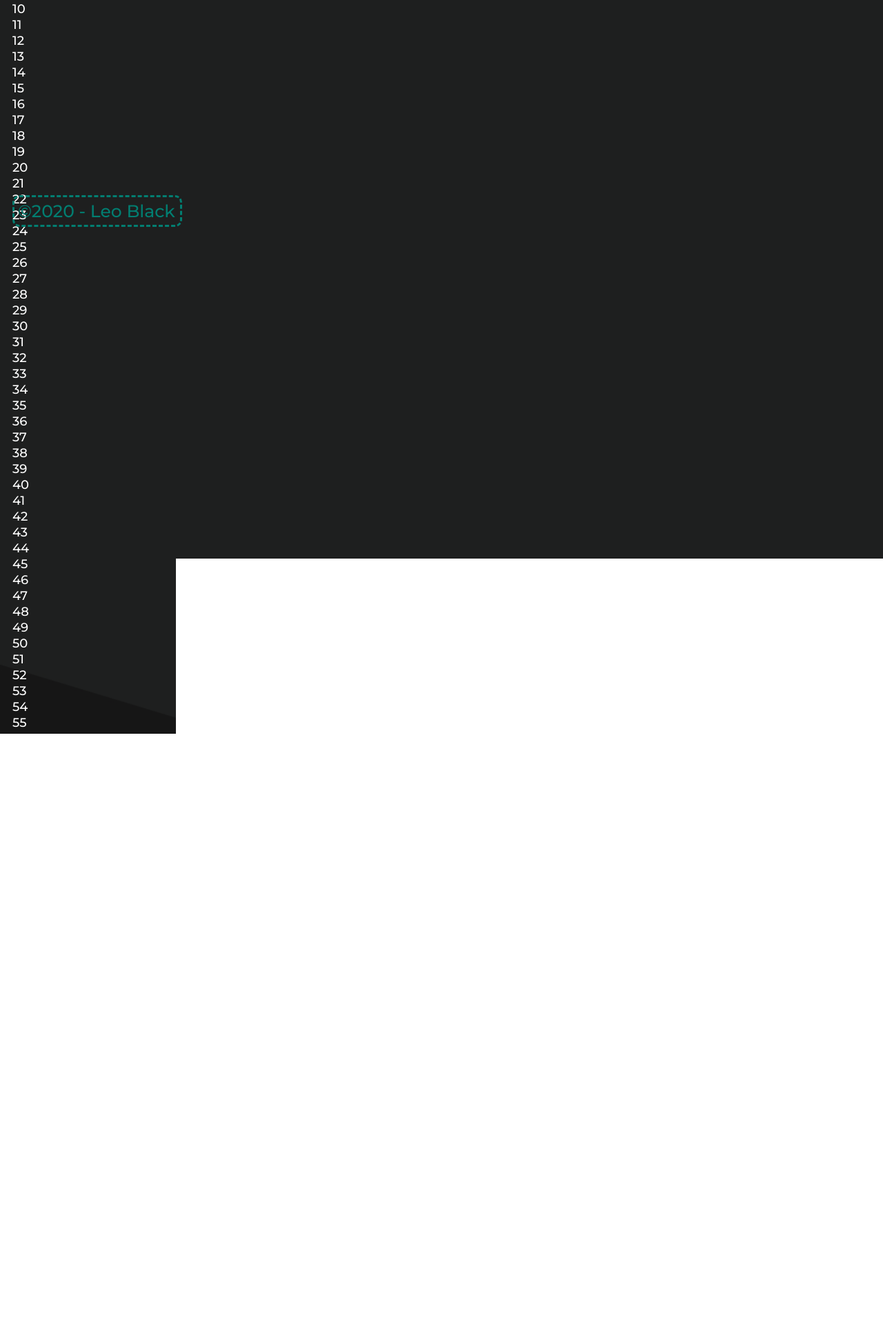
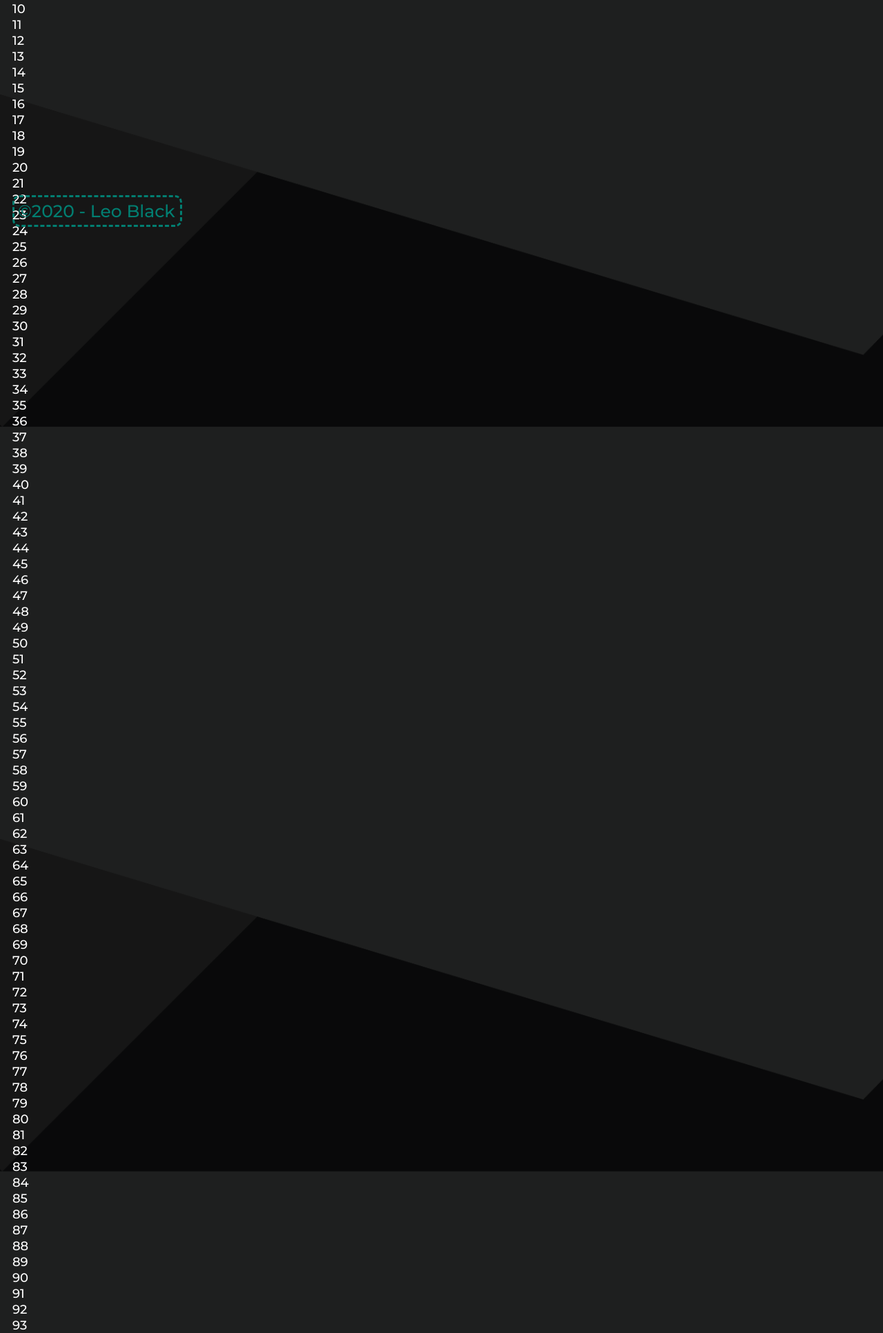
Before and after one commit to Leo-Black/flask-application-test, a Flask app: page /index in a window 1280 px wide; the page is wider, and only the part inside the window is pictured. Shown: the part 461-2394 px from the top of that part at 69% size. Run offline with Flask 2, Linux system fonts and the light colour scheme.

Commit message:
fix background

```diff
--- a/static/style.css
+++ b/static/style.css
@@ -6,7 +6,7 @@ body {
 	/* Pushes everything 10 pixels to the right */
 	padding-left: 10px;
 	background-image: url("background.png");
-	background-size: cover;
+	background-size: 1920px;
 	font-family: 'Montserrat', light;
 	color: #027E71;
 }
```
Also changed, not shown: database.db.
